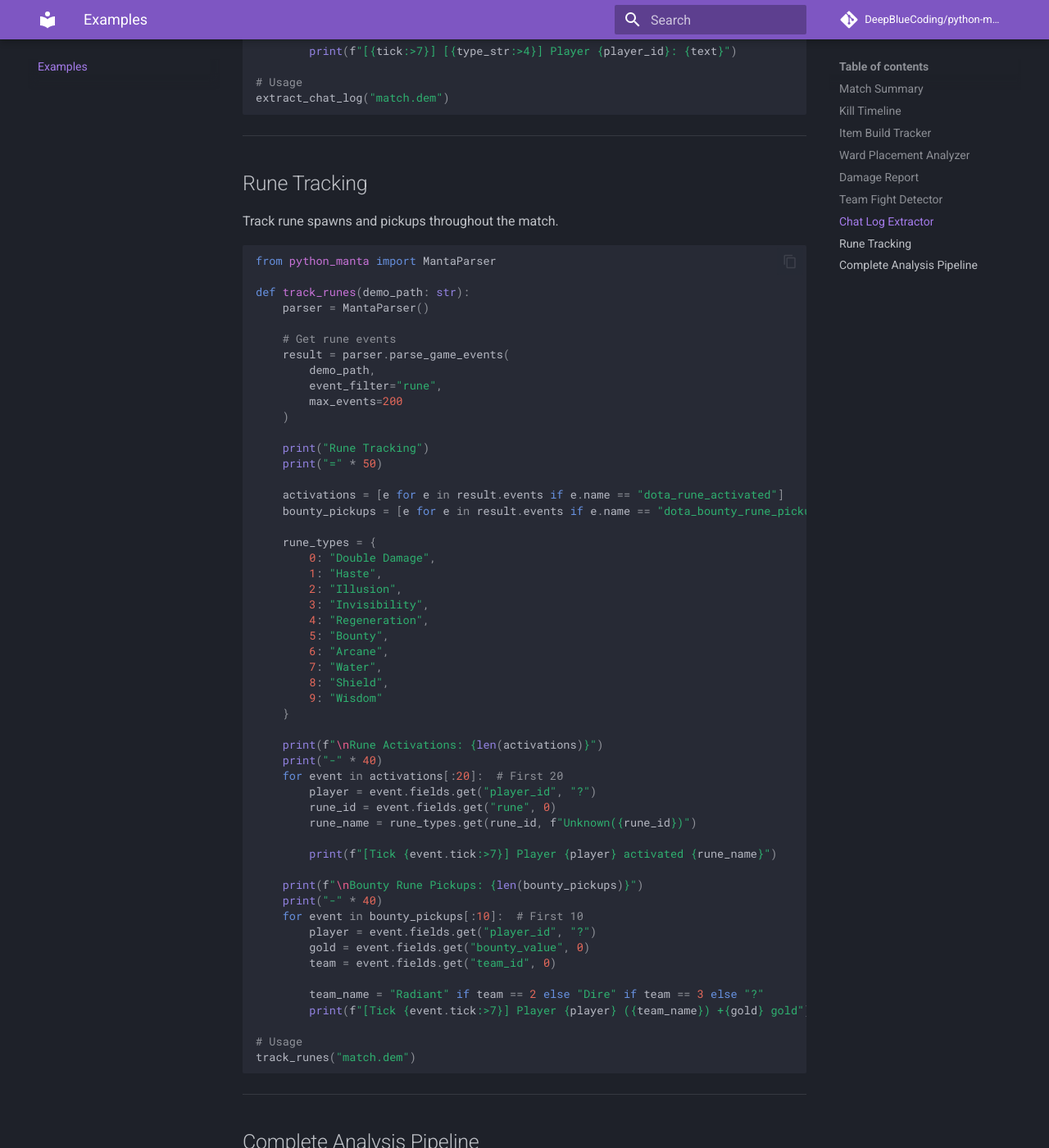
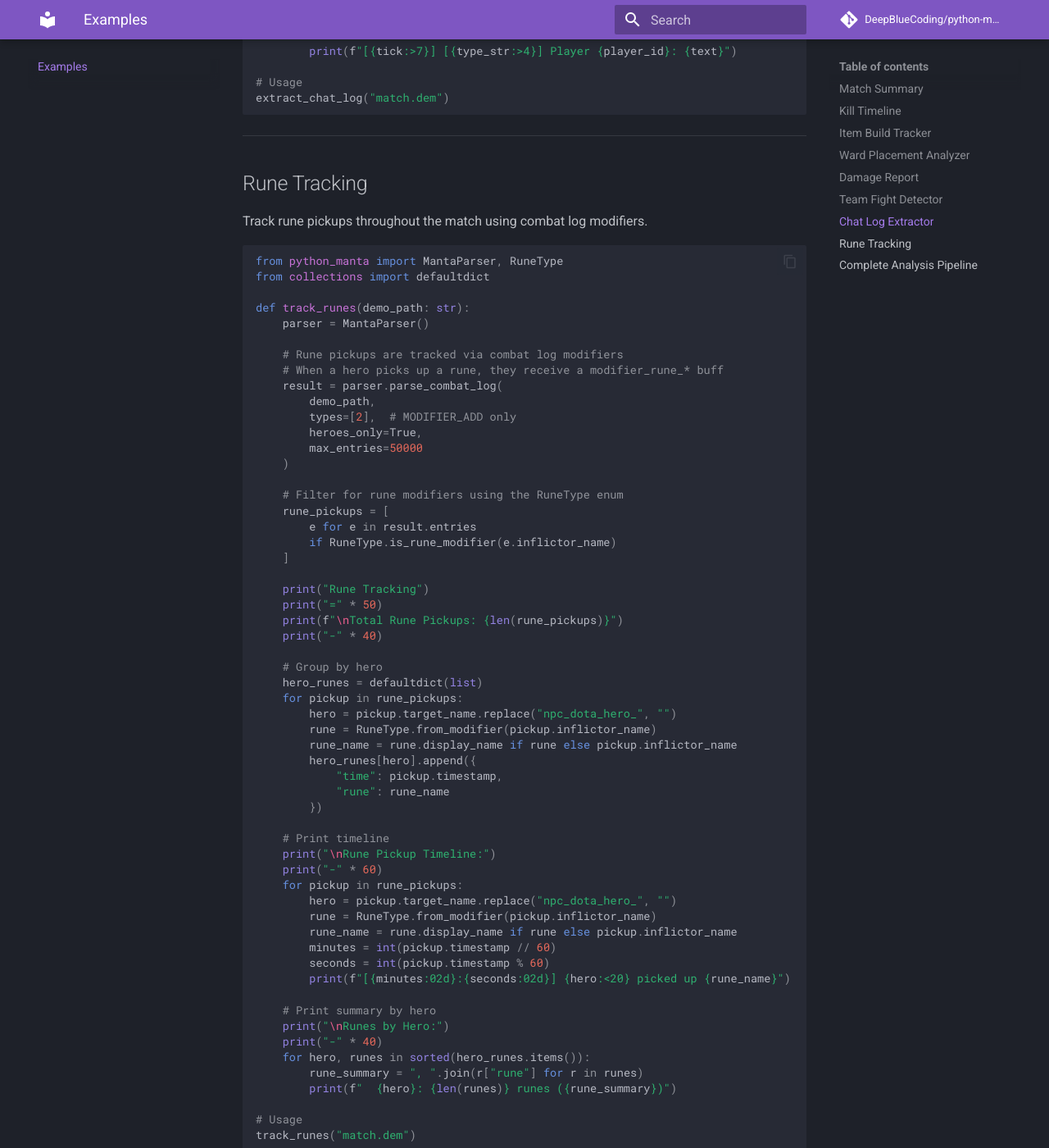
Before and after one commit to DeepBlueCoding/python-manta, an MkDocs documentation site: the page built from docs/examples.md, in a window 1280 px wide and 1400 px high, scrolled down 7892 px. Shown: the whole window at 82% size. Built offline with MkDocs 1.6.1 and Material for MkDocs 9.7.7, drawn with Linux system fonts in a browser that asks for light colours; comment, search, counter and statistics services are not loaded; the version menu is left out.

Commit message:
feat: add RuneType enum and fix rune tracking example
- Add RuneType enum with all 8 power rune types
- Helper methods: from_modifier(), is_rune_modifier(), all_modifiers()
- Properties: display_name, modifier_name
- Fix rune tracking example to use combat log modifiers (game events don't contain rune data in HLTV replays)
- Update API documentation with RuneType enum

🤖 Generated with [Claude Code](https://claude.com/claude-code)

Co-Authored-By: Claude <noreply@anthropic.com>

````diff
--- a/docs/examples.md
+++ b/docs/examples.md
@@ -413,58 +413,63 @@ extract_chat_log("match.dem")
 
 ## Rune Tracking
 
-Track rune spawns and pickups throughout the match.
+Track rune pickups throughout the match using combat log modifiers.
 
 ```python
-from python_manta import MantaParser
+from python_manta import MantaParser, RuneType
+from collections import defaultdict
 
 def track_runes(demo_path: str):
     parser = MantaParser()
 
-    # Get rune events
-    result = parser.parse_game_events(
+    # Rune pickups are tracked via combat log modifiers
+    # When a hero picks up a rune, they receive a modifier_rune_* buff
+    result = parser.parse_combat_log(
         demo_path,
-        event_filter="rune",
-        max_events=200
+        types=[2],  # MODIFIER_ADD only
+        heroes_only=True,
+        max_entries=50000
     )
+
+    # Filter for rune modifiers using the RuneType enum
+    rune_pickups = [
+        e for e in result.entries
+        if RuneType.is_rune_modifier(e.inflictor_name)
+    ]
 
     print("Rune Tracking")
     print("=" * 50)
+    print(f"\nTotal Rune Pickups: {len(rune_pickups)}")
+    print("-" * 40)
 
-    activations = [e for e in result.events if e.name == "dota_rune_activated"]
-    bounty_pickups = [e for e in result.events if e.name == "dota_bounty_rune_pickup"]
+    # Group by hero
+    hero_runes = defaultdict(list)
+    for pickup in rune_pickups:
+        hero = pickup.target_name.replace("npc_dota_hero_", "")
+        rune = RuneType.from_modifier(pickup.inflictor_name)
+        rune_name = rune.display_name if rune else pickup.inflictor_name
+        hero_runes[hero].append({
+            "time": pickup.timestamp,
+            "rune": rune_name
+        })
 
-    rune_types = {
-        0: "Double Damage",
-        1: "Haste",
-        2: "Illusion",
-        3: "Invisibility",
-        4: "Regeneration",
-        5: "Bounty",
-        6: "Arcane",
-        7: "Water",
-        8: "Shield",
-        9: "Wisdom"
-    }
+    # Print timeline
+    print("\nRune Pickup Timeline:")
+    print("-" * 60)
+    for pickup in rune_pickups:
+        hero = pickup.target_name.replace("npc_dota_hero_", "")
+        rune = RuneType.from_modifier(pickup.inflictor_name)
+        rune_name = rune.display_name if rune else pickup.inflictor_name
+        minutes = int(pickup.timestamp // 60)
+        seconds = int(pickup.timestamp % 60)
+        print(f"[{minutes:02d}:{seconds:02d}] {hero:<20} picked up {rune_name}")
 
-    print(f"\nRune Activations: {len(activations)}")
+    # Print summary by hero
+    print("\nRunes by Hero:")
     print("-" * 40)
-    for event in activations[:20]:  # First 20
-        player = event.fields.get("player_id", "?")
-        rune_id = event.fields.get("rune", 0)
-        rune_name = rune_types.get(rune_id, f"Unknown({rune_id})")
-
-        print(f"[Tick {event.tick:>7}] Player {player} activated {rune_name}")
-
-    print(f"\nBounty Rune Pickups: {len(bounty_pickups)}")
-    print("-" * 40)
-    for event in bounty_pickups[:10]:  # First 10
-        player = event.fields.get("player_id", "?")
-        gold = event.fields.get("bounty_value", 0)
-        team = event.fields.get("team_id", 0)
-
-        team_name = "Radiant" if team == 2 else "Dire" if team == 3 else "?"
-        print(f"[Tick {event.tick:>7}] Player {player} ({team_name}) +{gold} gold")
+    for hero, runes in sorted(hero_runes.items()):
+        rune_summary = ", ".join(r["rune"] for r in runes)
+        print(f"  {hero}: {len(runes)} runes ({rune_summary})")
 
 # Usage
 track_runes("match.dem")
--- a/src/python_manta/__init__.py
+++ b/src/python_manta/__init__.py
@@ -15,6 +15,8 @@ Usage:
 from .manta_python import (
     # Main parser class
     MantaParser,
+    # Enums
+    RuneType,
     # Header model
     HeaderInfo,
     # Game info models
@@ -61,6 +63,8 @@ __description__ = "Python interface for Manta Dota 2 replay parser"
 __all__ = [
     # Main parser class
     "MantaParser",
+    # Enums
+    "RuneType",
     # Header model
     "HeaderInfo",
     # Game info models
````
Also changed, not shown: docs/api/models.md (+53 -1 lines), 1 other file.
